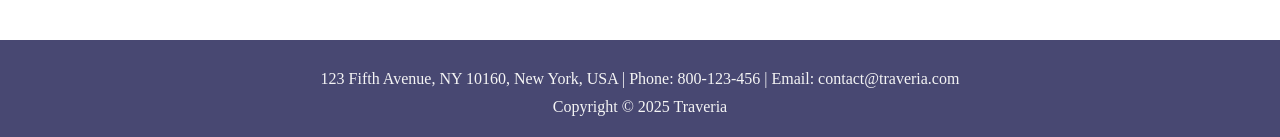
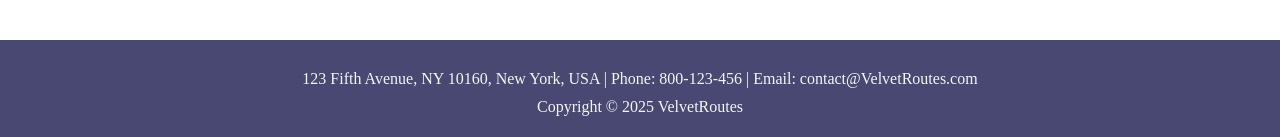
Before and after one commit to Bhavesh1814/VelvetRoutes-Adventures-and-Tours-, a plain HTML site: page index.html in a window 1280 px wide. Shown: the part 3008-3145 px from the top of the page. Drawn offline with Linux system fonts and the light colour scheme.

Commit message:
Update footer contact details and copyright info

```diff
--- a/index.html
+++ b/index.html
@@ -96,8 +96,8 @@
     <!-- Footer -->
 
     <section class="footer">
-        <p>123 Fifth Avenue, NY 10160, New York, USA | Phone: 800-123-456 | Email: contact@traveria.com</p>
-        <p>Copyright &copy 2025 Traveria</p>
+        <p>123 Fifth Avenue, NY 10160, New York, USA | Phone: 800-123-456 | Email: contact@VelvetRoutes.com</p>
+        <p>Copyright &copy 2025 VelvetRoutes</p>
     </section>
 
 
```
